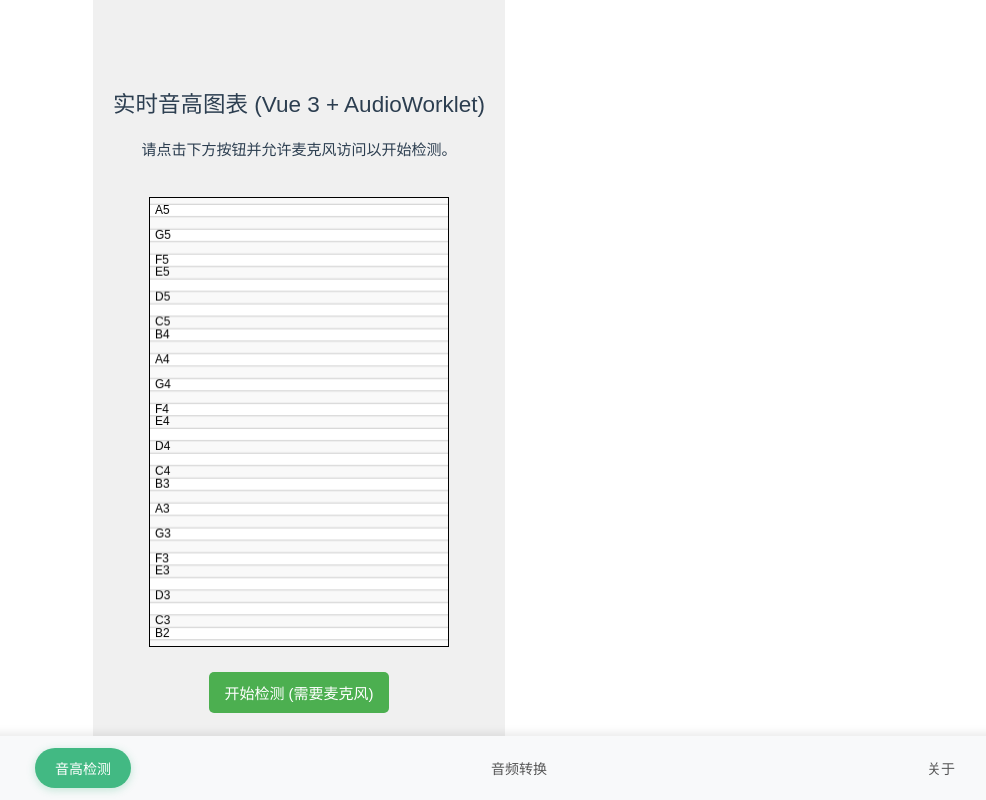
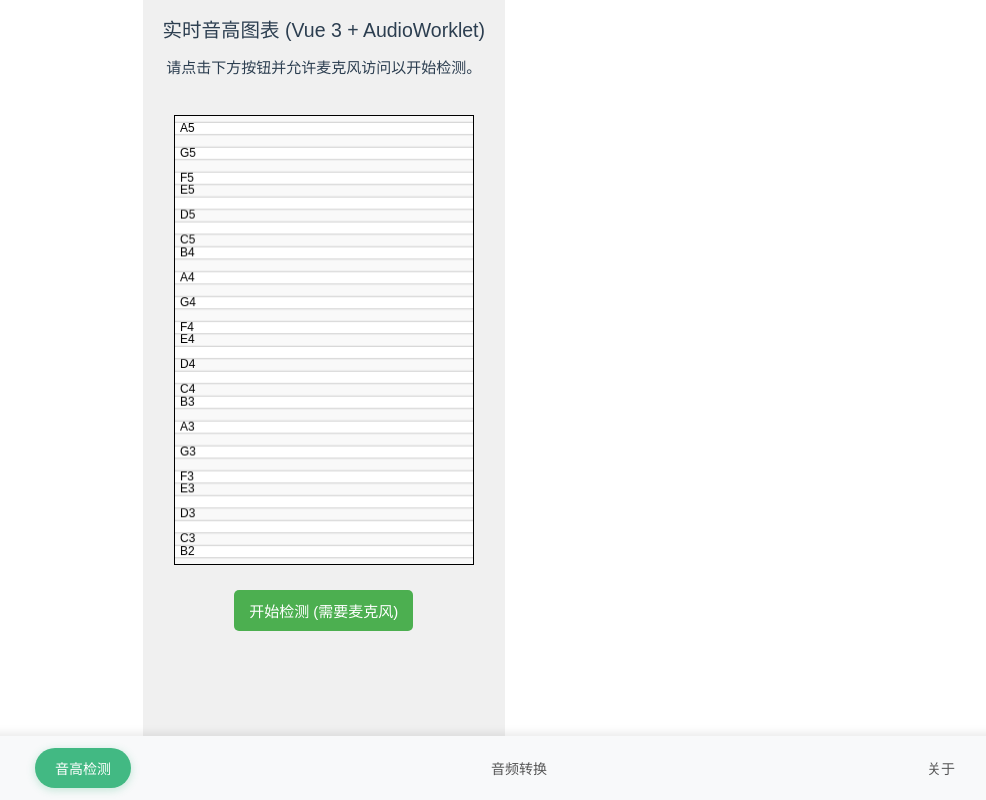
Before and after one commit to flufy3d/NotaFlow, a Vue app: page / in a window 1280 px wide. Shown: the whole page, without its empty margins (135-1121 px from the left). Built offline with nearby package versions, Linux system fonts and the light colour scheme; the HTML template or start-up script is replaced by a standard one.

Commit message:
style(PitchDetection): 调整布局样式和间距
- 修改容器垂直对齐方式为从顶部开始排列
- 减少上下padding和margin
- 稍微减小标题字体大小

```diff
--- a/src/components/PitchDetection.vue
+++ b/src/components/PitchDetection.vue
@@ -328,8 +328,8 @@
   display: flex;
   flex-direction: column;
   align-items: center; /* 水平居中子元素 */
-  justify-content: center; /* 垂直居中子元素块 */
-  padding: 20px;
+  justify-content: flex-start; /* 从顶部开始排列 */
+  padding: 10px 20px; /* 减少上下padding */
   background: #f0f0f0;
   font-family: Arial, sans-serif;
   min-height: 100vh;
@@ -369,8 +369,8 @@ canvas {
 
 h1 {
   text-align: center; /* 文本在其块内居中 */
-  margin-bottom: 10px;
-  font-size: 1.5em; /* Responsive font size */
+  margin: 5px 0; /* 减少上下margin */
+  font-size: 1.3em; /* 稍微减小字体大小 */
 }
 @media (max-width: 450px) {
   h1 {
```
